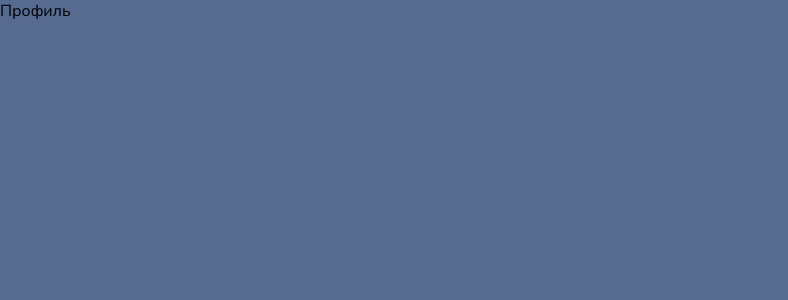
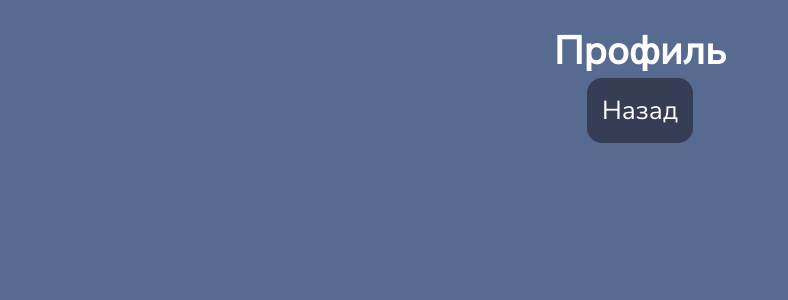
Before and after one commit to AlinaK96/Vue3-Mining, a Vue app: page /profile in a window 1280 px wide. Shown: the top 300 px of the page, without its empty margins (0-788 px from the left). Built offline with nearby package versions, Linux system fonts and the light colour scheme.

Commit message:
страница профиля

```diff
--- a/src/views/ProfilePage.vue
+++ b/src/views/ProfilePage.vue
@@ -1,11 +1,16 @@
-<template>
-    <div>
-        Профиль
+<template >
+    <div class="center">
+        <h2>Профиль</h2>
+        <back-btn />
+
     </div>
 </template>
 
 <script>
-export default {
-    name: 'ProfilePage'
+import BackBtn from './../components/UI/buttons/BackBtn.vue'
+export default{
+    components: { BackBtn },
+    name: 'ProfilePage',
+
 }
 </script>
```
